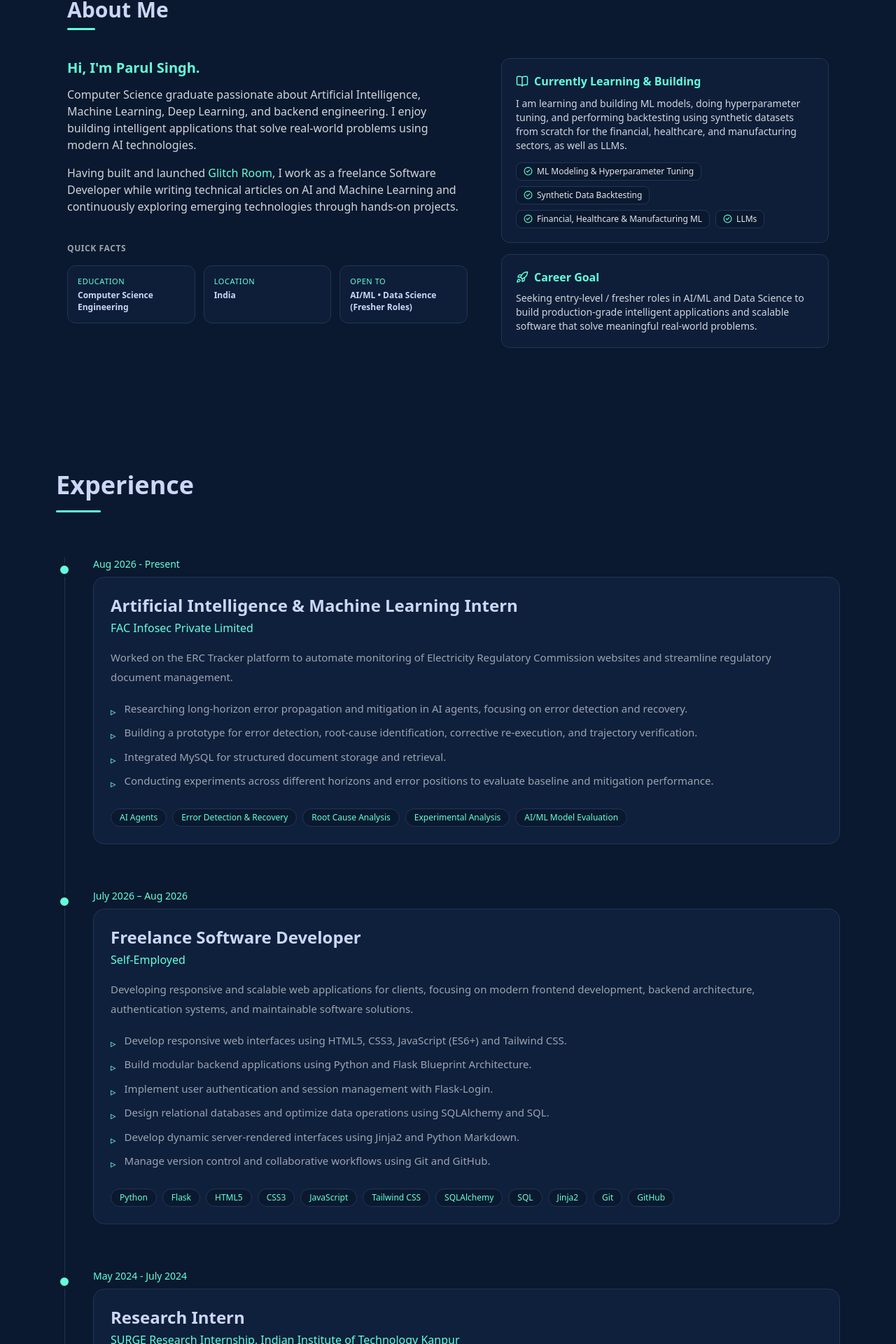
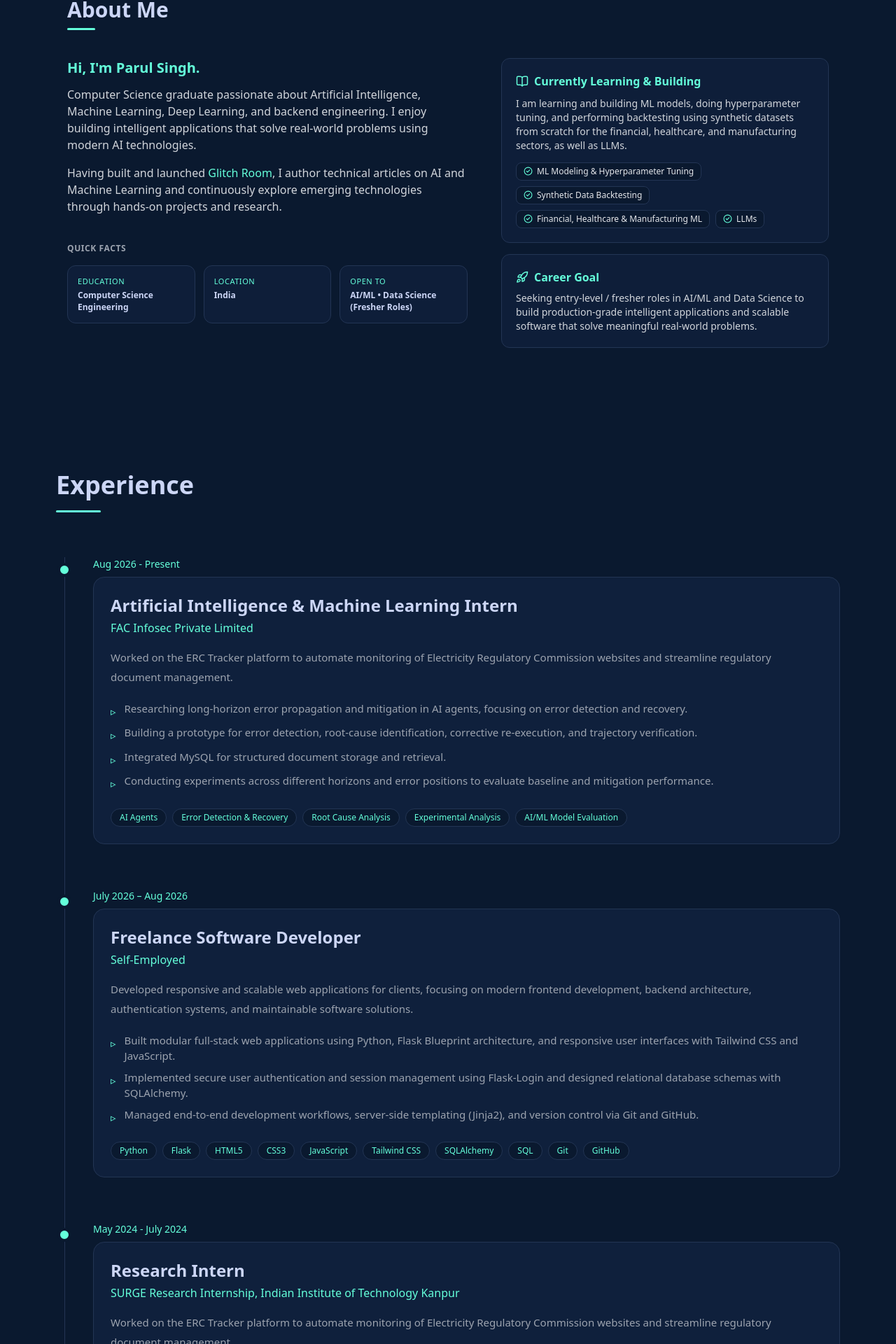
Before and after one commit to Parul077/my-portfolio, a React app: page / in a window 1280 px wide. Shown: the part 804-2724 px from the top of the page at 70% size. Built offline with nearby package versions, Linux system fonts and the light colour scheme; the HTML template or start-up script is replaced by a standard one.

Commit message:
Update About bio to remove active freelance phrasing and condense Freelance Experience to 3 points

```diff
--- a/src/components/About.jsx
+++ b/src/components/About.jsx
@@ -59,9 +59,9 @@ const About = () => {
                 >
                   Glitch Room
                 </a>
-                , I work as a freelance Software Developer while writing
-                technical articles on AI and Machine Learning and continuously
-                exploring emerging technologies through hands-on projects.
+                , I author technical articles on AI and Machine Learning and
+                continuously explore emerging technologies through hands-on
+                projects and research.
               </p>
             </div>
 
--- a/src/components/Experience.jsx
+++ b/src/components/Experience.jsx
@@ -27,14 +27,11 @@ const experiences = [
     title: "Freelance Software Developer",
     company: "Self-Employed",
     description:
-      "Developing responsive and scalable web applications for clients, focusing on modern frontend development, backend architecture, authentication systems, and maintainable software solutions.",
+      "Developed responsive and scalable web applications for clients, focusing on modern frontend development, backend architecture, authentication systems, and maintainable software solutions.",
     points: [
-      "Develop responsive web interfaces using HTML5, CSS3, JavaScript (ES6+) and Tailwind CSS.",
-      "Build modular backend applications using Python and Flask Blueprint Architecture.",
-      "Implement user authentication and session management with Flask-Login.",
-      "Design relational databases and optimize data operations using SQLAlchemy and SQL.",
-      "Develop dynamic server-rendered interfaces using Jinja2 and Python Markdown.",
-      "Manage version control and collaborative workflows using Git and GitHub.",
+      "Built modular full-stack web applications using Python, Flask Blueprint architecture, and responsive user interfaces with Tailwind CSS and JavaScript.",
+      "Implemented secure user authentication and session management using Flask-Login and designed relational database schemas with SQLAlchemy.",
+      "Managed end-to-end development workflows, server-side templating (Jinja2), and version control via Git and GitHub.",
     ],
     tech: [
       "Python",
@@ -45,7 +42,6 @@ const experiences = [
       "Tailwind CSS",
       "SQLAlchemy",
       "SQL",
-      "Jinja2",
       "Git",
       "GitHub",
     ],
```
